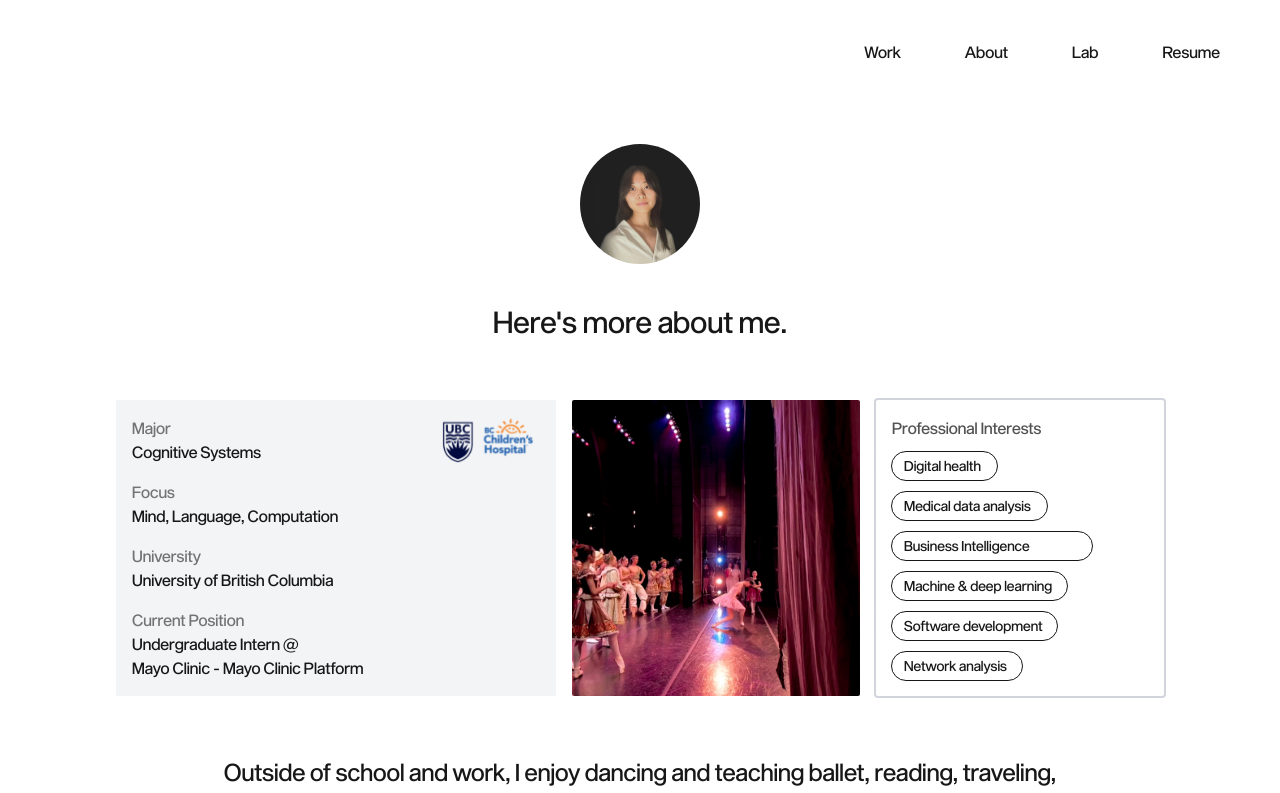
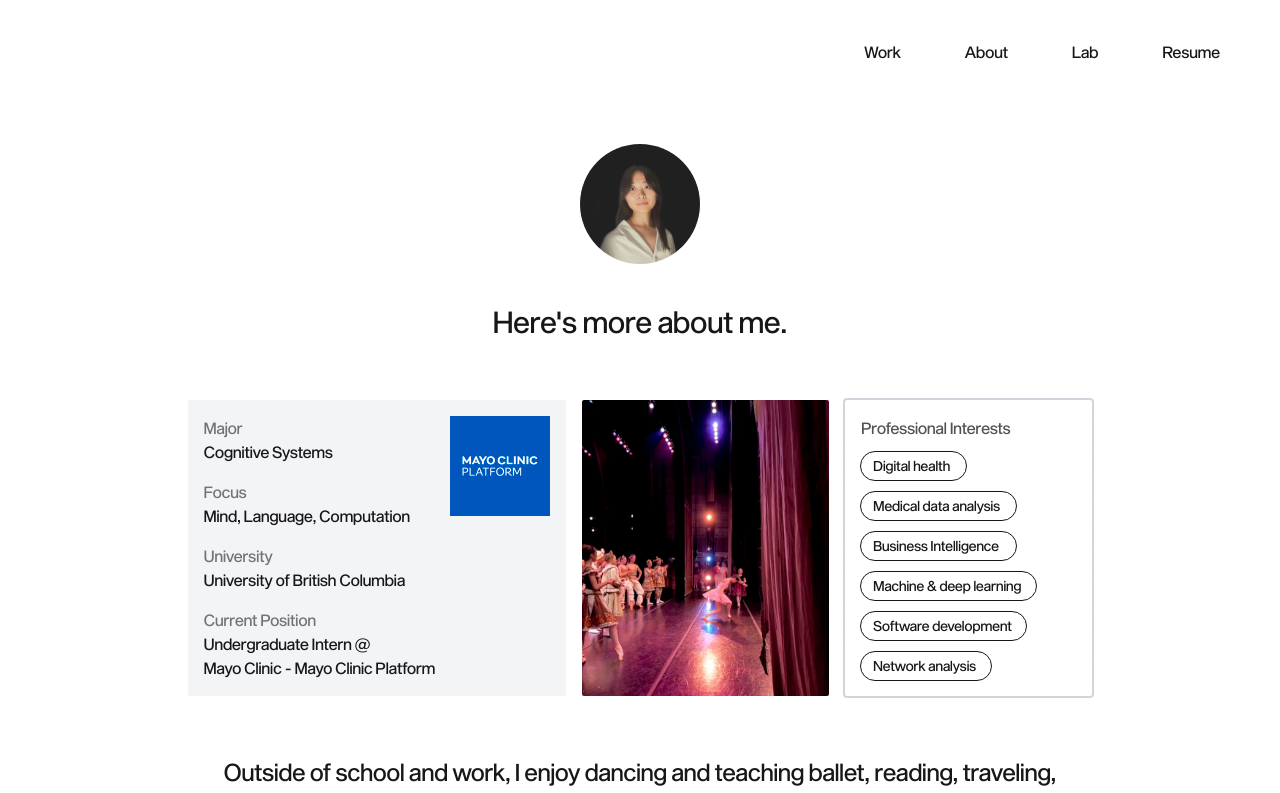
Before and after one commit to leesadie/Portfolio_2024, a Next.js app: page /about in a window 1280 px wide. Shown: the top 793 px of the page. Built offline with nearby package versions, Linux system fonts and the light colour scheme.

Commit message:
Update AboutClient.tsx

```diff
--- a/app/about/AboutClient.tsx
+++ b/app/about/AboutClient.tsx
@@ -55,7 +55,7 @@ const AboutClient = () => {
                         "
                     >
                         <Image
-                            src='/images/ubcbcchr.svg'
+                            src='/images/mcplogo.svg'
                             alt="logo"
                             height={100}
                             width={100}
@@ -175,7 +175,8 @@ const AboutClient = () => {
                                     rounded-full
                                     py-1
                                     px-3
-                                    lg:w-[200px]
+                                    lg:w-[155px]
+                                    w-[140px]
                                 "
                             >
                                 Business Intelligence
```
